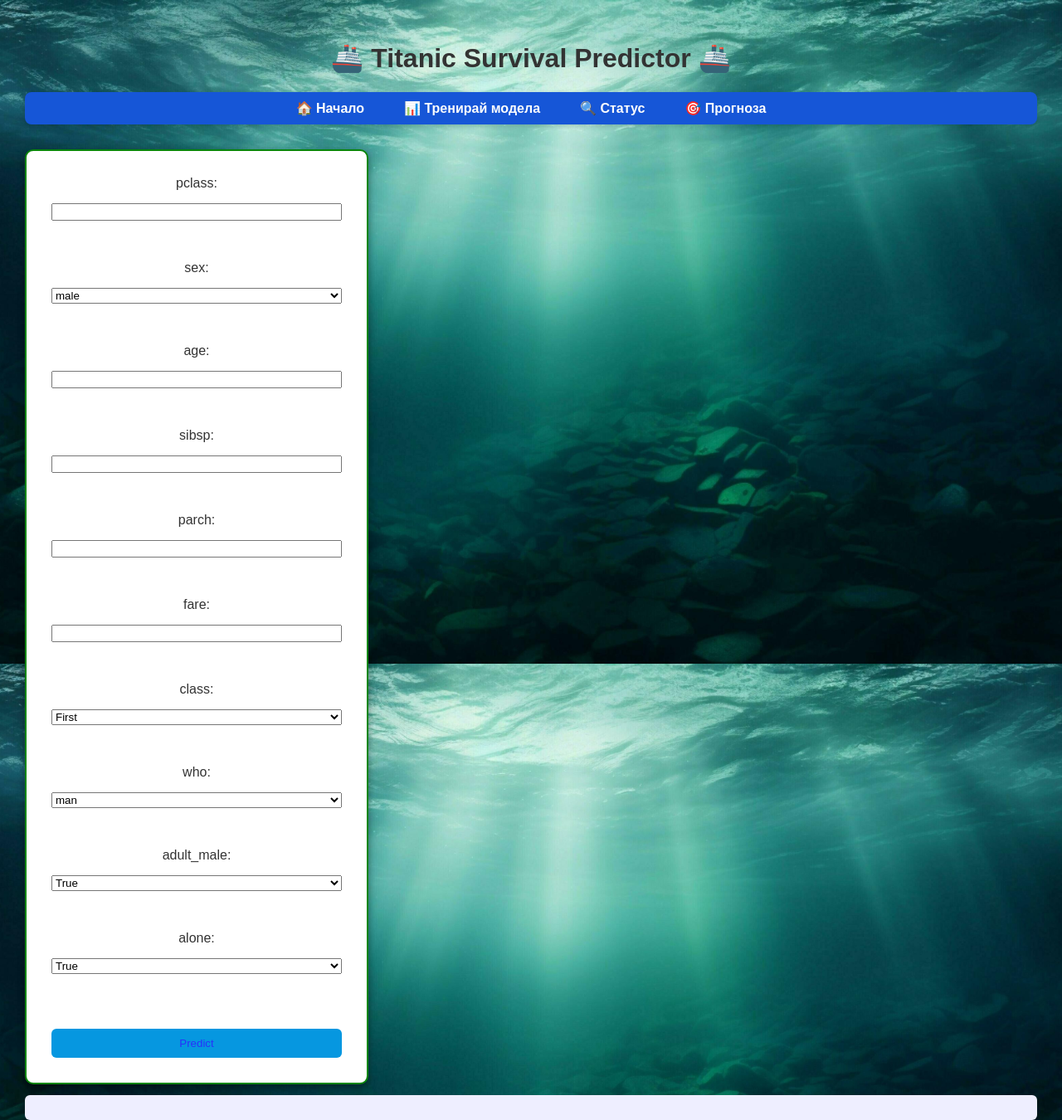
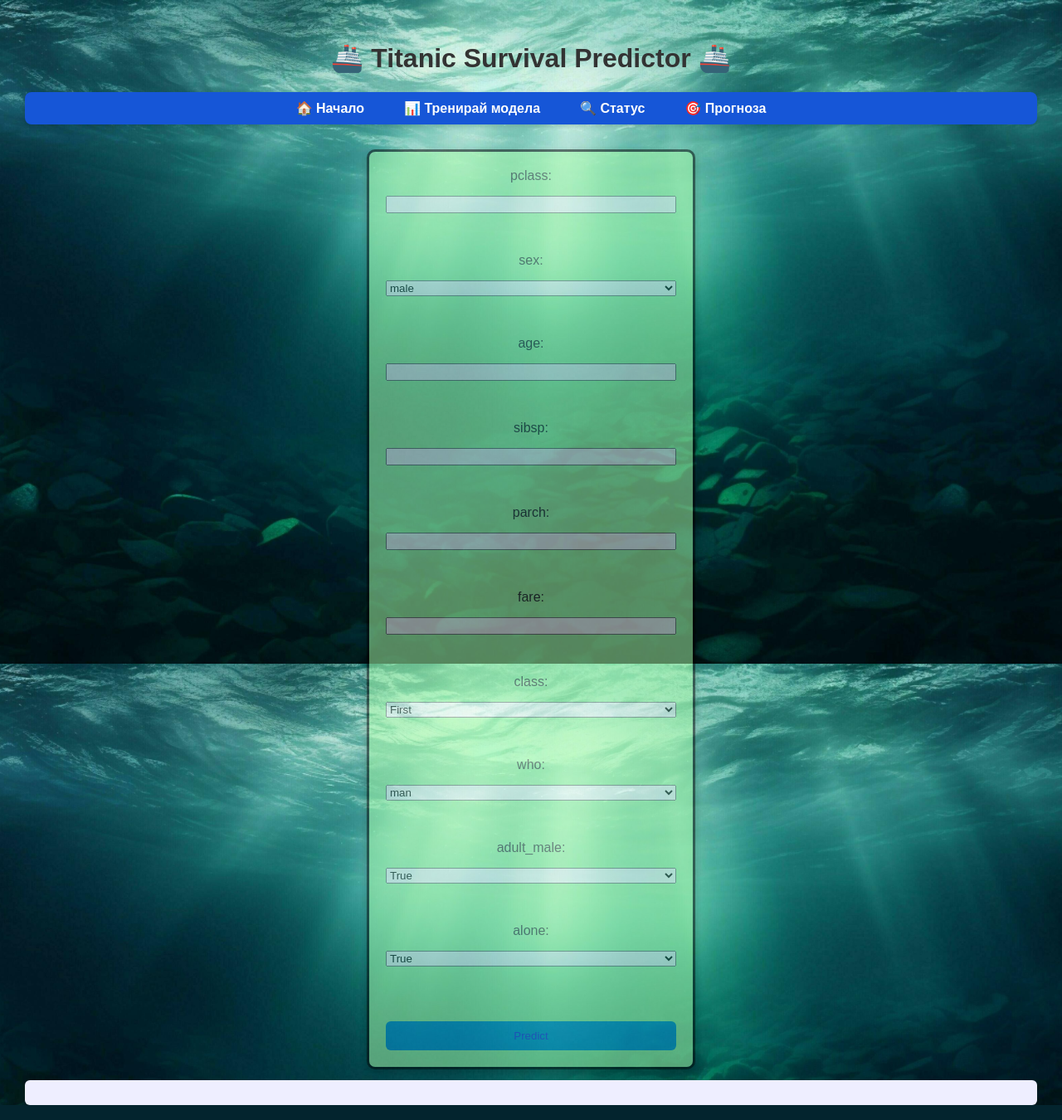
Before and after one commit to IvelinIskrenov/Titanic-Survival-Prediction, a Flask app: page / in a window 1280 px wide. Shown: the whole page at 83% size. Run offline with Flask 3, Linux system fonts and the light colour scheme.

Commit message:
Modify the css: Center the form, add transperant BG. Need to rename the form params, GET the info from it and place it in ML model for prediction

```diff
--- a/static/style.css
+++ b/static/style.css
@@ -51,16 +51,16 @@ nav {
 }
 
 nav ul {
-    list-style: none;        /* премахва булетите */
+    list-style: none;
     padding: 0;
     margin: 0;
-    display: flex;           /* прави елементите хоризонтални */
-    justify-content: center; /* центрира ги хоризонтално */
-    gap: 20px;               /* разстояние между бутоните */
+    display: flex;           /* ements -> horizontal */
+    justify-content: center;
+    gap: 20px;               /* gap btw buttons */
 }
 
 nav li {
-    display: inline;         /* осигурява хоризонтално подреждане */
+    display: inline;         /* horizontal */
 }
 
 nav a {
@@ -90,4 +90,18 @@ form {
     flex-direction: column;
     text-align: center;
     gap: 15px;
+
+    max-width: 350px;
+    width: 100%;
 }
+.form-predict form{
+    background-color: rgb(170, 255, 170);
+    padding: 20px;
+    border: 3px solid black;
+    opacity: 0.5;
+    margin: 0 auto;
+
+    max-width: 350px;
+    width: 100%;
+    margin-top: 30px;
+}
--- a/templates/index.html
+++ b/templates/index.html
@@ -14,6 +14,7 @@
             <li><a href="/predict">🎯 Прогноза</a></li>
         </ul>
     </nav>
+    <section class="form-predict">
         <form action="/predict" method="post">
             <label>pclass:</label>
             <input type="number" name="pclass" min="1" max="3" required><br>
@@ -64,6 +65,7 @@
 
             <button type="submit">Predict</button>
         </form>
+    </section>
     <pre id="output"></pre>
     <script>
             async function train()
```
Lines whose indentation alone changed are shown as unchanged.
